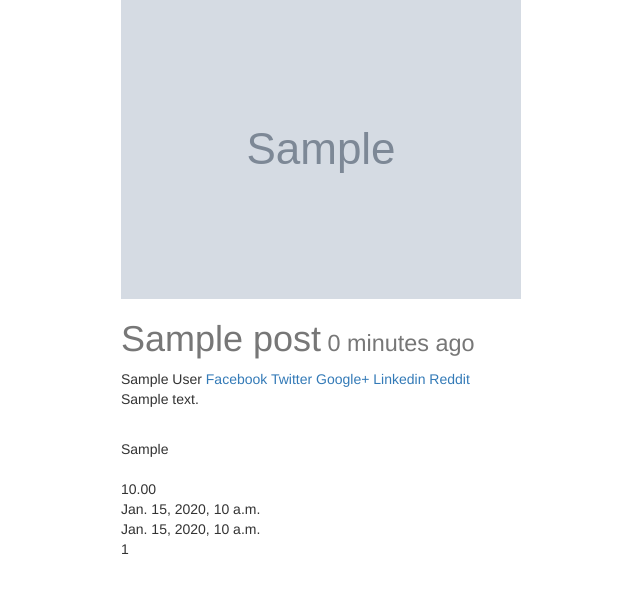
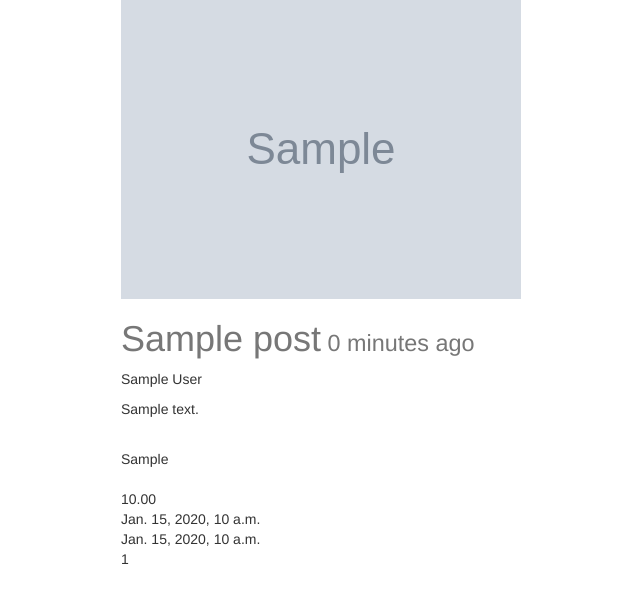
Before and after one commit to ian-henderson/MakersBoard, a Django app: a page that uses makersboard/templates/base.html in a window 1280 px wide. Shown: the part 73-676 px from the top of the page, without its empty margins (249-889 px from the left). Run offline with Django 3.2, Linux system fonts and the light colour scheme; tables that the repository leaves empty hold one stand-in row (values such as "Sample post"); grey boxes marked "Sample" are stand-in pictures; some libraries are stand-ins or nearby versions.

Commit message:
Integrated Facebook comments and like/share buttons

```diff
--- a/makersboard/templates/base.html
+++ b/makersboard/templates/base.html
@@ -14,6 +14,18 @@
 
 <body>
 
+<div id="fb-root"></div>
+		<script>
+				(function(d, s, id) {
+						var js, fjs = d.getElementsByTagName(s)[0];
+						if (d.getElementById(id)) return;
+						js = d.createElement(s); js.id = id;
+						js.src = "//connect.facebook.net/en_US/sdk.js#xfbml=1&version=v2.6&appId=597585517063140";
+						fjs.parentNode.insertBefore(js, fjs);
+				}(document, 'script', 'facebook-jssdk'));
+		</script>
+</div>
+
 {% include 'navbar.html' %}
 {% include 'messages_display.html' %}
 
--- a/makersboard/templates/post_detail.html
+++ b/makersboard/templates/post_detail.html
@@ -17,21 +17,7 @@
 		{% if instance.user.get_full_name %}
 				{{ instance.user.get_full_name }}
 		{% endif %}
-		<a href="https://www.facebook.com/sharer/sharer.php?u={{ request.build_absolute_uri }}">
-				Facebook
-		</a>
-		<a href="https://twitter.com/home?status={{ instance.description|urlify }}%20{{ request.build_absolute_uri }}">
-				Twitter
-		</a>
-		<a href='https://plus.google.com/share?url={{ request.build_absolute_uri }}'>
-				Google+
-		</a>
-		<a href="https://www.linkedin.com/shareArticle?mini=true&url={{ request.build_absolute_uri }}&title={{ title }}&summary={{ instance.description|urlify }}&source={{ request.build_absolute_uri }}">
-				Linkedin
-		</a>
-		<a href="http://www.reddit.com/submit?url={{ request.build_absolute_uri }}&title={{ title }}">
-				Reddit
-		</a>
+		<p><div class="fb-like" data-href="https://developers.facebook.com/docs/plugins/" data-layout="button" data-action="like" data-show-faces="true" data-share="true"></div></p>
 		{{ instance.description|linebreaks }}</br>
 		{{ instance.medium }}</br>
 		{{ instance.rating }}</br>
@@ -40,6 +26,8 @@
 		{{ instance.updated }}</br>
 		{{ instance.id }}</br>
 
+		<p><div class="fb-comments" data-href="{{ request.build_absolute_uri }}" data-numposts="5"></div></p>
+
 </div>
 
 {% endblock content %}
```
